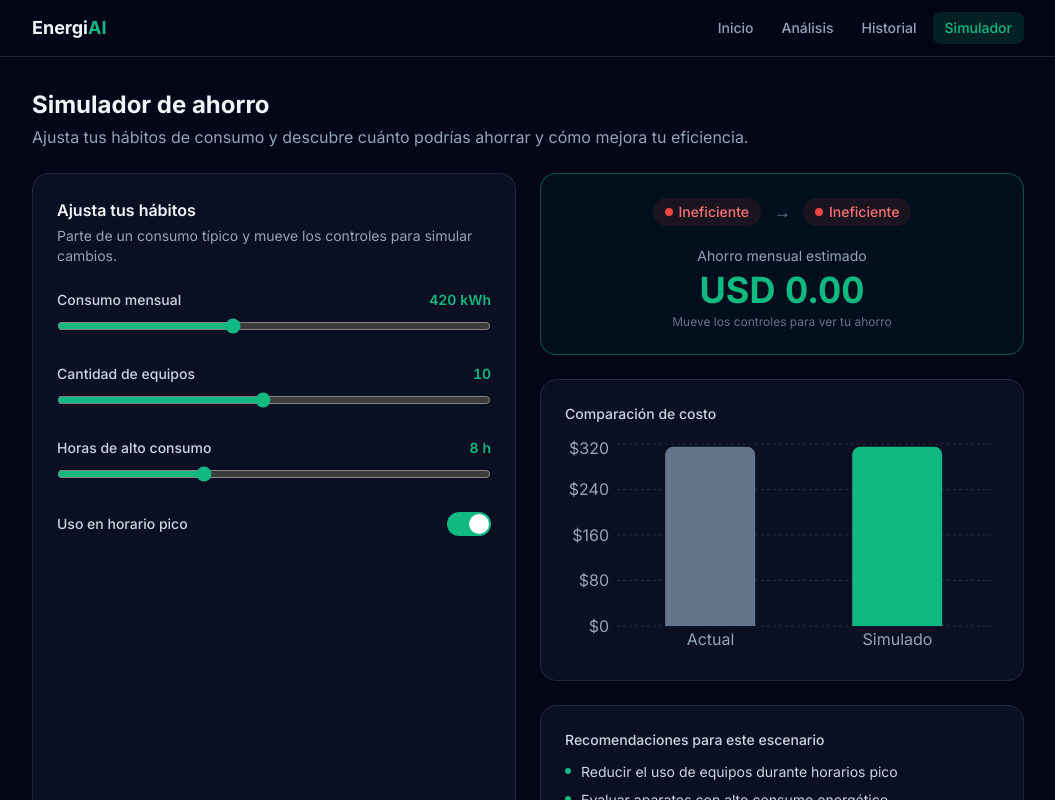
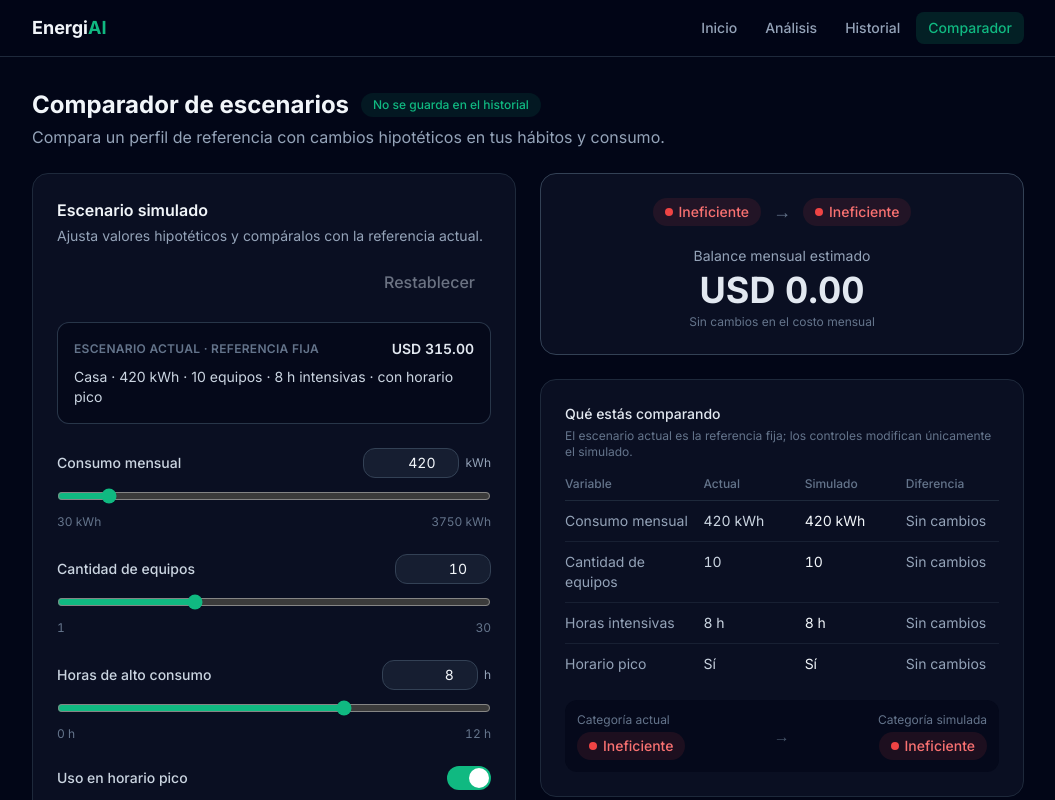
Before and after one commit to No-Country-simulation/G9-LATAM-Team-36, a React (Vite) app in the folder frontend/: page /simulador in a window 1280 px wide. Shown: the top 800 px of the page, without its empty margins (112-1167 px from the left). Built offline with nearby package versions, Linux system fonts and the light colour scheme; no server answers.

Commit message:
feat: aclarar comparador de escenarios MVP

```diff
--- a/frontend/src/components/layout/Navbar.jsx
+++ b/frontend/src/components/layout/Navbar.jsx
@@ -4,24 +4,24 @@ const LINKS = [
   { to: "/", label: "Inicio", end: true },
   { to: "/analizar", label: "Análisis" },
   { to: "/historial", label: "Historial" },
-  { to: "/simulador", label: "Simulador" },
+  { to: "/simulador", label: "Comparador" },
 ];
 
 export default function Navbar() {
   return (
     <header className="sticky top-0 z-10 border-b border-slate-800 bg-slate-950/80 backdrop-blur">
-      <nav className="mx-auto flex max-w-5xl items-center justify-between px-4 py-3">
-        <span className="text-lg font-bold">
+      <nav className="mx-auto flex max-w-5xl items-center justify-between gap-2 px-4 py-3">
+        <span className="shrink-0 text-base font-bold sm:text-lg">
           Energi<span className="text-brand">AI</span>
         </span>
-        <div className="flex gap-1">
+        <div className="flex min-w-0 gap-0.5 overflow-x-auto sm:gap-1">
           {LINKS.map((l) => (
             <NavLink
               key={l.to}
               to={l.to}
               end={l.end}
               className={({ isActive }) =>
-                `rounded-lg px-3 py-1.5 text-sm font-medium transition ${
+                `shrink-0 rounded-lg px-2 py-1.5 text-xs font-medium transition sm:px-3 sm:text-sm ${
                   isActive
                     ? "bg-brand/15 text-brand"
                     : "text-slate-400 hover:text-slate-100"
--- /dev/null
+++ b/frontend/src/components/simulador/ComparativaEscenarios.jsx
@@ -0,0 +1,83 @@
+import Badge from "../ui/Badge";
+import Card from "../ui/Card";
+
+function diferenciaNumerica(actual, simulado, unidad = "") {
+  const diferencia = simulado - actual;
+  if (diferencia === 0) return "Sin cambios";
+  const signo = diferencia > 0 ? "+" : "";
+  return `${signo}${diferencia}${unidad}`;
+}
+
+export default function ComparativaEscenarios({ actual, simulado, base, resultado }) {
+  const filas = [
+    {
+      etiqueta: "Consumo mensual",
+      actual: `${actual.consumo_kwh} kWh`,
+      simulado: `${simulado.consumo_kwh} kWh`,
+      diferencia: diferenciaNumerica(actual.consumo_kwh, simulado.consumo_kwh, " kWh"),
+    },
+    {
+      etiqueta: "Cantidad de equipos",
+      actual: actual.cantidad_equipos,
+      simulado: simulado.cantidad_equipos,
+      diferencia: diferenciaNumerica(actual.cantidad_equipos, simulado.cantidad_equipos),
+    },
+    {
+      etiqueta: "Horas intensivas",
+      actual: `${actual.horas_alto_consumo} h`,
+      simulado: `${simulado.horas_alto_consumo} h`,
+      diferencia: diferenciaNumerica(actual.horas_alto_consumo, simulado.horas_alto_consumo, " h"),
+    },
+    {
+      etiqueta: "Horario pico",
+      actual: actual.uso_horario_pico ? "Sí" : "No",
+      simulado: simulado.uso_horario_pico ? "Sí" : "No",
+      diferencia: actual.uso_horario_pico === simulado.uso_horario_pico ? "Sin cambios" : "Cambió",
+    },
+  ];
+
+  return (
+    <Card className="min-w-0">
+      <h3 className="text-sm font-medium text-slate-200">Qué estás comparando</h3>
+      <p className="mt-1 text-xs text-slate-500">
+        El escenario actual es la referencia fija; los controles modifican únicamente el simulado.
+      </p>
+
+      <div className="mt-4 overflow-x-auto">
+        <div className="min-w-[430px]">
+          <div className="grid grid-cols-[1.4fr_1fr_1fr_1fr] gap-2 border-b border-slate-800 pb-2 text-xs font-medium text-slate-500">
+            <span>Variable</span>
+            <span>Actual</span>
+            <span>Simulado</span>
+            <span>Diferencia</span>
+          </div>
+          {filas.map((fila) => (
+            <div
+              key={fila.etiqueta}
+              className="grid grid-cols-[1.4fr_1fr_1fr_1fr] gap-2 border-b border-slate-800/70 py-2.5 text-sm last:border-0"
+            >
+              <span className="text-slate-400">{fila.etiqueta}</span>
+              <span className="tabular-nums text-slate-300">{fila.actual}</span>
+              <span className="tabular-nums text-slate-100">{fila.simulado}</span>
+              <span className="tabular-nums text-slate-400">{fila.diferencia}</span>
+            </div>
+          ))}
+        </div>
+      </div>
+
+      {base && resultado && (
+        <div className="mt-4 flex flex-wrap items-center justify-between gap-3 rounded-xl bg-slate-950/60 p-3">
+          <div>
+            <p className="text-xs text-slate-500">Categoría actual</p>
+            <Badge categoria={base.categoria} className="mt-1" />
+          </div>
+          <span className="text-slate-600" aria-hidden="true">→</span>
+          <div className="text-right">
+            <p className="text-xs text-slate-500">Categoría simulada</p>
+            <Badge categoria={resultado.categoria} className="mt-1" />
+          </div>
+        </div>
+      )}
+    </Card>
+  );
+}
--- a/frontend/src/components/simulador/ComparativaGrafica.jsx
+++ b/frontend/src/components/simulador/ComparativaGrafica.jsx
@@ -40,9 +40,9 @@ export default function ComparativaGrafica({ actual, simulado }) {
           }}
           formatter={(v) => [formatoMoneda(v), "Costo mensual"]}
         />
-        <Bar dataKey="costo" radius={[8, 8, 0, 0]} maxBarSize={90}>
+        <Bar dataKey="costo" radius={[8, 8, 0, 0]} maxBarSize={90} isAnimationActive={false}>
           <Cell fill="#64748b" />
-          <Cell fill="#10b981" />
+          <Cell fill={simulado <= actual ? "#10b981" : "#ef4444"} />
         </Bar>
       </BarChart>
     </ResponsiveContainer>
--- a/frontend/src/components/simulador/ResumenAhorro.jsx
+++ b/frontend/src/components/simulador/ResumenAhorro.jsx
@@ -1,10 +1,24 @@
 import Badge from "../ui/Badge";
 import { formatoMoneda } from "../../lib/categoria";
 
-// Tarjeta principal: transición de categoría (actual -> simulado) + ahorro ($ y %).
-export default function ResumenAhorro({ base, simulado, ahorro, porcentaje }) {
+// Tarjeta principal: transición de categoría y balance mensual con ahorro o sobrecosto.
+export default function ResumenAhorro({ base, simulado, balance, porcentaje, actualizando }) {
+  const cargando = !base || !simulado;
+  const esAhorro = balance > 0.005;
+  const esSobrecosto = balance < -0.005;
+  const titulo = esAhorro
+    ? "Ahorro mensual estimado"
+    : esSobrecosto
+      ? "Sobrecosto mensual estimado"
+      : "Balance mensual estimado";
+  const tono = esAhorro
+    ? "border-emerald-500/40 bg-emerald-500/5 text-emerald-400"
+    : esSobrecosto
+      ? "border-red-500/40 bg-red-500/5 text-red-400"
+      : "border-slate-700 bg-slate-900/60 text-slate-200";
+
   return (
-    <div className="rounded-2xl border border-brand/40 bg-brand/5 p-6 text-center">
+    <div className={`rounded-2xl border p-6 text-center ${tono}`} aria-live="polite">
       {base && simulado && (
         <div className="flex items-center justify-center gap-3">
           <Badge categoria={base.categoria} />
@@ -15,20 +29,25 @@ export default function ResumenAhorro({ base, simulado, ahorro, porcentaje }) {
         </div>
       )}
 
-      <p className="mt-5 text-sm text-slate-400">Ahorro mensual estimado</p>
-      <p className="mt-1 text-4xl font-bold tabular-nums text-brand">
-        {formatoMoneda(ahorro)}
+      <p className="mt-5 text-sm text-slate-400">{titulo}</p>
+      <p className="mt-1 text-4xl font-bold tabular-nums">
+        {cargando ? "—" : formatoMoneda(Math.abs(balance))}
       </p>
 
-      {porcentaje > 0 ? (
-        <p className="mt-1 text-sm font-medium tabular-nums text-brand/80">
-          {porcentaje}% menos que tu consumo actual
-        </p>
-      ) : (
-        <p className="mt-1 text-xs text-slate-500">
-          Mueve los controles para ver tu ahorro
+      {!cargando && esAhorro && (
+        <p className="mt-1 text-sm font-medium tabular-nums">
+          {porcentaje}% menos que el escenario actual
         </p>
       )}
+      {!cargando && esSobrecosto && (
+        <p className="mt-1 text-sm font-medium tabular-nums">
+          {porcentaje}% más que el escenario actual
+        </p>
+      )}
+      {!cargando && !esAhorro && !esSobrecosto && (
+        <p className="mt-1 text-xs text-slate-500">Sin cambios en el costo mensual</p>
+      )}
+      {actualizando && <p className="mt-2 text-xs text-slate-500">Actualizando escenario…</p>}
     </div>
   );
 }
--- a/frontend/src/components/simulador/SimuladorAhorro.jsx
+++ b/frontend/src/components/simulador/SimuladorAhorro.jsx
@@ -1,10 +1,13 @@
-import { useState, useEffect } from "react";
+import { useState, useEffect, useRef } from "react";
 import { analizarConsumo } from "../../api/client";
 import Card from "../ui/Card";
+import Button from "../ui/Button";
 import SliderControl from "./SliderControl";
 import ResumenAhorro from "./ResumenAhorro";
 import Recomendaciones from "./Recomendaciones";
 import ComparativaGrafica from "./ComparativaGrafica";
+import ComparativaEscenarios from "./ComparativaEscenarios";
+import { formatoMoneda } from "../../lib/categoria";
 
 // Perfil de partida (tu consumo actual). Los sliders simulan cambios sobre esto.
 const BASE = {
@@ -19,16 +22,35 @@ export default function SimuladorAhorro() {
   const [sim, setSim] = useState(BASE);
   const [base, setBase] = useState(null); // resultado del escenario base (fijo)
   const [resultado, setResultado] = useState(null); // resultado simulado
+  const [actualizando, setActualizando] = useState(false);
+  const [error, setError] = useState(null);
+  const solicitudActual = useRef(0);
 
   // El escenario base se calcula una sola vez.
   useEffect(() => {
-    analizarConsumo(BASE, { persistir: false }).then(setBase).catch(() => {});
+    analizarConsumo(BASE, { persistir: false })
+      .then(setBase)
+      .catch(() => setError("No pudimos calcular el escenario de referencia."));
   }, []);
 
   // El escenario simulado recalcula con debounce al mover los controles.
   useEffect(() => {
     const t = setTimeout(() => {
-      analizarConsumo(sim, { persistir: false }).then(setResultado).catch(() => {});
+      const idSolicitud = ++solicitudActual.current;
+      setActualizando(true);
+      setError(null);
+      analizarConsumo(sim, { persistir: false })
+        .then((respuesta) => {
+          if (idSolicitud === solicitudActual.current) setResultado(respuesta);
+        })
+        .catch(() => {
+          if (idSolicitud === solicitudActual.current) {
+            setError("No pudimos actualizar la simulación. Intenta nuevamente.");
+          }
+        })
+        .finally(() => {
+          if (idSolicitud === solicitudActual.current) setActualizando(false);
+        });
     }, 400);
     return () => clearTimeout(t);
   }, [sim]);
@@ -37,23 +59,55 @@ export default function SimuladorAhorro() {
 
   const costoBase = base?.costo_estimado_mensual ?? 0;
   const costoSim = resultado?.costo_estimado_mensual ?? 0;
-  const ahorro = base && resultado ? Math.max(0, costoBase - costoSim) : 0;
-  const porcentaje = costoBase > 0 ? Math.round((ahorro / costoBase) * 100) : 0;
+  const balance = base && resultado ? costoBase - costoSim : 0;
+  const porcentaje = costoBase > 0 ? Math.round((Math.abs(balance) / costoBase) * 100) : 0;
+  const escenarioSinCambios = Object.keys(BASE).every((campo) => sim[campo] === BASE[campo]);
+
+  function restablecer() {
+    setSim({ ...BASE });
+  }
 
   return (
-    <div className="grid gap-6 lg:grid-cols-2">
+    <div className="grid min-w-0 items-start gap-6 lg:grid-cols-2">
       {/* Controles */}
-      <Card>
-        <h2 className="font-semibold">Ajusta tus hábitos</h2>
-        <p className="mt-1 text-sm text-slate-400">
-          Parte de un consumo típico y mueve los controles para simular cambios.
-        </p>
+      <Card className="min-w-0">
+        <div className="flex flex-wrap items-start justify-between gap-4">
+          <div>
+            <h2 className="font-semibold">Escenario simulado</h2>
+            <p className="mt-1 text-sm text-slate-400">
+              Ajusta valores hipotéticos y compáralos con la referencia actual.
+            </p>
+          </div>
+          <Button
+            variant="ghost"
+            className="ml-auto"
+            onClick={restablecer}
+            disabled={escenarioSinCambios}
+          >
+            Restablecer
+          </Button>
+        </div>
+
+        <div className="mt-5 rounded-xl border border-slate-700/80 bg-slate-950/60 p-4">
+          <div className="flex flex-wrap items-center justify-between gap-2">
+            <p className="text-xs font-semibold uppercase tracking-wide text-slate-500">
+              Escenario actual · referencia fija
+            </p>
+            <span className="text-sm font-semibold tabular-nums text-slate-200">
+              {base ? formatoMoneda(costoBase) : "Calculando…"}
+            </span>
+          </div>
+          <p className="mt-2 text-sm text-slate-300">
+            Casa · 420 kWh · 10 equipos · 8 h intensivas · con horario pico
+          </p>
+        </div>
+
         <div className="mt-6 space-y-6">
           <SliderControl
             label="Consumo mensual"
             value={sim.consumo_kwh}
             min={30}
-            max={1000}
+            max={3750}
             step={10}
             unit=" kWh"
             onChange={set("consumo_kwh")}
@@ -62,14 +116,14 @@ export default function SimuladorAhorro() {
             label="Cantidad de equipos"
             value={sim.cantidad_equipos}
             min={1}
-            max={20}
+            max={30}
             onChange={set("cantidad_equipos")}
           />
           <SliderControl
             label="Horas de alto consumo"
             value={sim.horas_alto_consumo}
             min={0}
-            max={24}
+            max={12}
             unit=" h"
             onChange={set("horas_alto_consumo")}
           />
@@ -79,19 +133,41 @@ export default function SimuladorAhorro() {
             label="Uso en horario pico"
           />
         </div>
+
+        <div className="mt-6 space-y-2 rounded-xl border border-sky-500/20 bg-sky-500/5 p-4 text-xs leading-relaxed text-slate-400">
+          <p>
+            <strong className="text-slate-200">Cómo se calcula:</strong> el costo mensual depende
+            del consumo en kWh (tarifa de referencia: USD 0.75/kWh).
+          </p>
+          <p>
+            Equipos, horas y horario pico influyen en la categoría y las recomendaciones, pero no
+            cambian el costo si mantienes los mismos kWh.
+          </p>
+          <p className="font-medium text-brand">Esta simulación es temporal y no se guarda.</p>
+        </div>
+
+        {error && (
+          <p className="mt-4 rounded-xl border border-red-500/30 bg-red-500/10 p-3 text-sm text-red-300">
+            {error}
+          </p>
+        )}
       </Card>
 
       {/* Resultados */}
-      <div className="space-y-6">
+      <div className="min-w-0 space-y-6">
         <ResumenAhorro
           base={base}
           simulado={resultado}
-          ahorro={ahorro}
+          balance={balance}
           porcentaje={porcentaje}
+          actualizando={actualizando}
         />
 
+        <ComparativaEscenarios actual={BASE} simulado={sim} base={base} resultado={resultado} />
+
         <Card>
-          <h3 className="mb-3 text-sm font-medium text-slate-300">Comparación de costo</h3>
+          <h3 className="mb-1 text-sm font-medium text-slate-300">Comparación de costo mensual</h3>
+          <p className="mb-3 text-xs text-slate-500">Gris: actual · verde: ahorro · rojo: sobrecosto</p>
           {base && resultado ? (
             <ComparativaGrafica actual={costoBase} simulado={costoSim} />
           ) : (
--- a/frontend/src/components/simulador/SliderControl.jsx
+++ b/frontend/src/components/simulador/SliderControl.jsx
@@ -1,14 +1,46 @@
-// Slider reutilizable del simulador (etiqueta + valor + rango).
-// Local a esta vista (regla anti-bloqueo de la guía).
+import { useEffect, useState } from "react";
+
+// Slider reutilizable del comparador: permite arrastrar o escribir un valor exacto.
 export default function SliderControl({ label, value, min, max, step = 1, unit = "", onChange }) {
+  const [draft, setDraft] = useState(String(value));
+
+  useEffect(() => {
+    setDraft(String(value));
+  }, [value]);
+
+  function confirmarValor() {
+    const numero = Number(draft);
+    if (!Number.isFinite(numero)) {
+      setDraft(String(value));
+      return;
+    }
+
+    const ajustado = Math.min(max, Math.max(min, numero));
+    setDraft(String(ajustado));
+    onChange(ajustado);
+  }
+
   return (
     <div>
-      <div className="mb-1.5 flex items-baseline justify-between">
+      <div className="mb-2 flex items-center justify-between gap-4">
         <label className="text-sm font-medium text-slate-300">{label}</label>
-        <span className="text-sm font-semibold tabular-nums text-brand">
-          {value}
-          {unit}
-        </span>
+        <div className="flex items-center gap-1.5">
+          <input
+            type="number"
+            min={min}
+            max={max}
+            step={step}
+            value={draft}
+            onChange={(event) => setDraft(event.target.value)}
+            onBlur={confirmarValor}
+            onKeyDown={(event) => {
+              if (event.key === "Enter") confirmarValor();
+            }}
+            className="field w-24 px-2 py-1 text-right text-sm tabular-nums"
+            aria-label={`${label}, valor exacto`}
+          />
+          {unit && <span className="text-xs text-slate-400">{unit.trim()}</span>}
+        </div>
       </div>
       <input
         type="range"
@@ -20,6 +52,10 @@ export default function SliderControl({ label, value, min, max, step = 1, unit =
         className="w-full cursor-pointer accent-brand"
         aria-label={label}
       />
+      <div className="mt-1 flex justify-between text-xs tabular-nums text-slate-500">
+        <span>{min}{unit}</span>
+        <span>{max}{unit}</span>
+      </div>
     </div>
   );
 }
--- a/frontend/src/pages/Simulador.jsx
+++ b/frontend/src/pages/Simulador.jsx
@@ -1,13 +1,18 @@
 import SimuladorAhorro from "../components/simulador/SimuladorAhorro";
 
-// PERSONA 3 — Vista de Simulador de ahorro (el diferencial del demo)
+// PERSONA 3 — Comparador de escenarios (el diferencial del demo)
 export default function Simulador() {
   return (
     <div className="space-y-6">
       <div>
-        <h1 className="text-2xl font-bold">Simulador de ahorro</h1>
+        <div className="flex flex-wrap items-center gap-3">
+          <h1 className="text-2xl font-bold">Comparador de escenarios</h1>
+          <span className="rounded-full bg-brand/10 px-3 py-1 text-xs font-medium text-brand">
+            No se guarda en el historial
+          </span>
+        </div>
         <p className="mt-1 text-slate-400">
-          Ajusta tus hábitos de consumo y descubre cuánto podrías ahorrar y cómo mejora tu eficiencia.
+          Compara un perfil de referencia con cambios hipotéticos en tus hábitos y consumo.
         </p>
       </div>
       <SimuladorAhorro />
```
Also changed, not shown: 2 other files (tests, documents, lock files or other folders).
